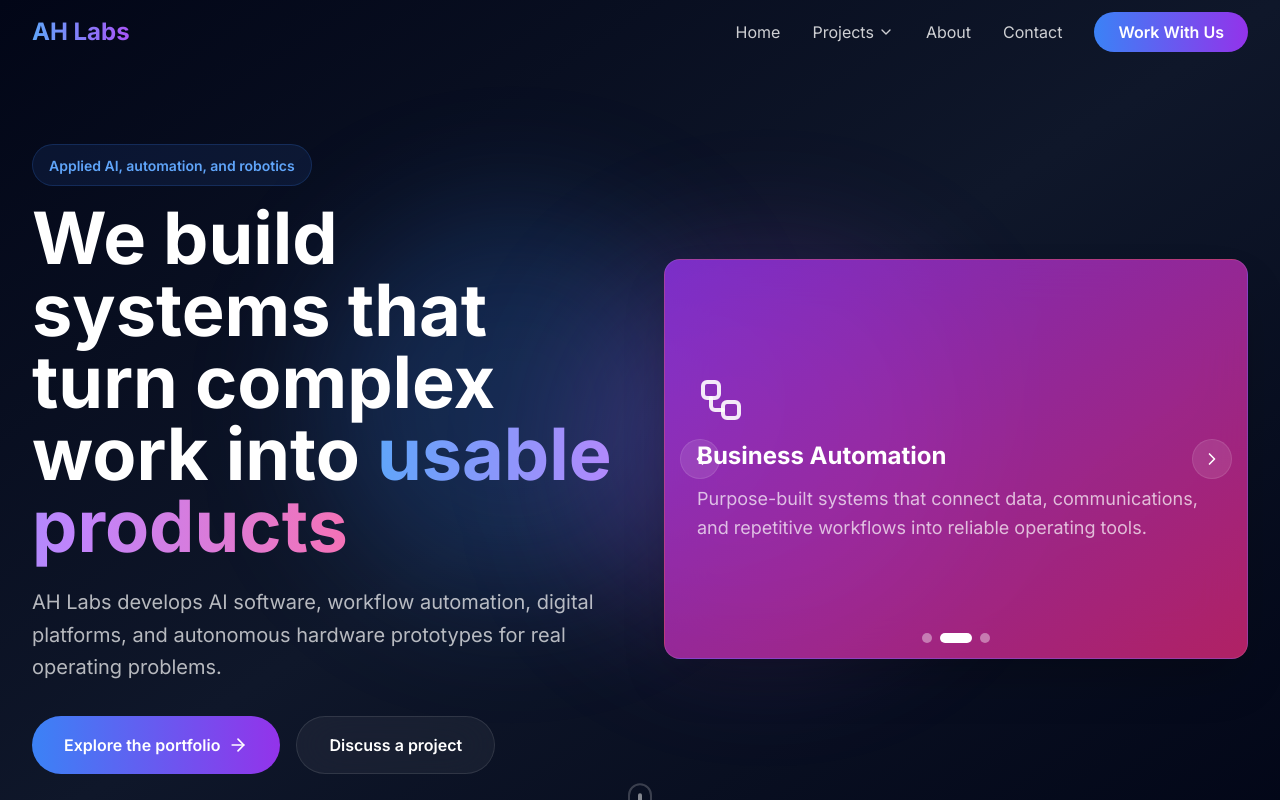
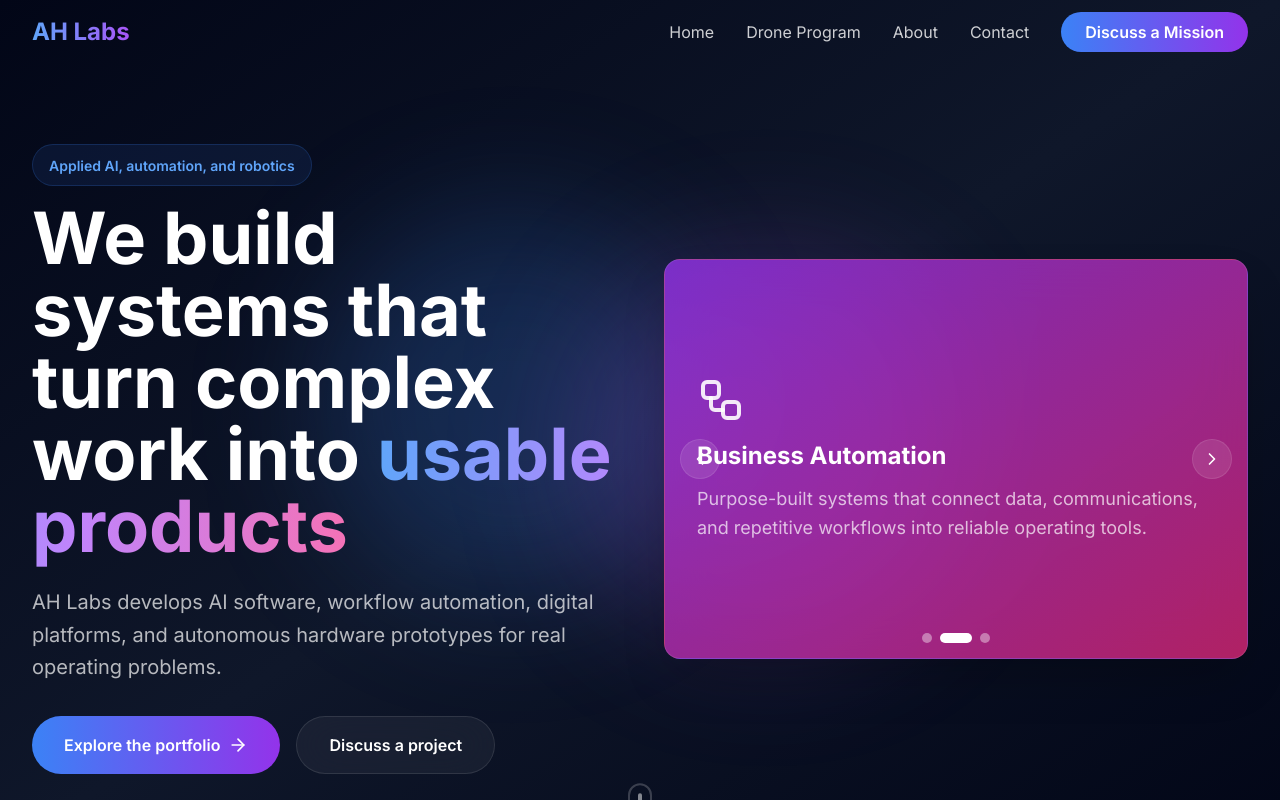
Before and after one commit to humzam241241/AH-Labs-Inc, a Next.js app: page / in a window 1280 px wide. Shown: the top 800 px of the page. Built offline with nearby package versions, Linux system fonts and the light colour scheme.

Commit message:
Remove non-drone navigation

```diff
--- a/components/navbar.tsx
+++ b/components/navbar.tsx
@@ -1,20 +1,24 @@
 "use client"
 
-import React, { useState, useEffect } from "react"
+import React, { useEffect, useState } from "react"
 import Link from "next/link"
 import { motion } from "framer-motion"
-import { Menu, X, ChevronDown } from "lucide-react"
+import { Menu, X } from "lucide-react"
 import { cn } from "@/lib/utils"
+
+const links = [
+  { href: "/", label: "Home" },
+  { href: "/projects/drone", label: "Drone Program" },
+  { href: "/about", label: "About" },
+  { href: "/contact", label: "Contact" },
+]
 
 export function Navbar() {
   const [isScrolled, setIsScrolled] = useState(false)
   const [isMobileMenuOpen, setIsMobileMenuOpen] = useState(false)
-  const [isProjectsOpen, setIsProjectsOpen] = useState(false)
 
   useEffect(() => {
-    const handleScroll = () => {
-      setIsScrolled(window.scrollY > 20)
-    }
+    const handleScroll = () => setIsScrolled(window.scrollY > 20)
     window.addEventListener("scroll", handleScroll)
     return () => window.removeEventListener("scroll", handleScroll)
   }, [])
@@ -40,72 +44,26 @@ export function Navbar() {
           </Link>
 
           <div className="hidden md:flex items-center space-x-8">
+            {links.map((link) => (
               <Link
-              href="/"
+                key={link.href}
+                href={link.href}
                 className="text-white/80 hover:text-white transition-colors"
               >
-              Home
+                {link.label}
               </Link>
-
-            <div
-              className="relative"
-              onMouseEnter={() => setIsProjectsOpen(true)}
-              onMouseLeave={() => setIsProjectsOpen(false)}
-            >
-              <Link
-                href="/projects"
-                className="flex items-center space-x-1 text-white/80 hover:text-white transition-colors py-2 px-3 -mx-3 rounded-lg hover:bg-white/5 min-w-[100px]"
-              >
-                <span>Projects</span>
-                <ChevronDown className="w-4 h-4" />
-              </Link>
-
-              {isProjectsOpen && (
-                <motion.div
-                  initial={{ opacity: 0, y: 10 }}
-                  animate={{ opacity: 1, y: 0 }}
-                  className="absolute top-full left-0 mt-2 w-48 bg-slate-900/95 backdrop-blur-xl border border-white/10 rounded-lg shadow-xl overflow-hidden"
-                >
-                  <Link
-                    href="/projects/chattybot"
-                    className="block px-4 py-3 text-white/80 hover:text-white hover:bg-white/5 transition-colors"
-                  >
-                    ChattyBot
-                  </Link>
-                  <Link
-                    href="/projects/drone"
-                    className="block px-4 py-3 text-white/80 hover:text-white hover:bg-white/5 transition-colors"
-                  >
-                    Drone Systems
-                  </Link>
-                </motion.div>
-              )}
-            </div>
-
-            <Link
-              href="/about"
-              className="text-white/80 hover:text-white transition-colors"
-            >
-              About
-            </Link>
-
-            <Link
-              href="/contact"
-              className="text-white/80 hover:text-white transition-colors"
-            >
-              Contact
-            </Link>
-
+            ))}
             <Link
               href="/contact"
               className="px-6 py-2 bg-gradient-to-r from-blue-500 to-purple-600 text-white rounded-full font-semibold hover:shadow-lg hover:shadow-purple-500/50 transition-all"
             >
-              Work With Us
+              Discuss a Mission
             </Link>
           </div>
 
           <button
             className="md:hidden text-white"
+            aria-label="Toggle navigation"
             onClick={() => setIsMobileMenuOpen(!isMobileMenuOpen)}
           >
             {isMobileMenuOpen ? <X /> : <Menu />}
@@ -120,55 +78,16 @@ export function Navbar() {
           className="md:hidden bg-slate-950/95 backdrop-blur-xl border-b border-white/10"
         >
           <div className="px-4 py-4 space-y-3">
+            {links.map((link) => (
               <Link
-              href="/"
+                key={link.href}
+                href={link.href}
                 className="block text-white/80 hover:text-white transition-colors py-2"
                 onClick={() => setIsMobileMenuOpen(false)}
               >
-              Home
+                {link.label}
               </Link>
-            <Link
-              href="/projects"
-              className="block text-white/80 hover:text-white transition-colors py-2 font-medium"
-              onClick={() => setIsMobileMenuOpen(false)}
-            >
-              Projects
-            </Link>
-            <Link
-              href="/projects/chattybot"
-              className="block text-white/80 hover:text-white transition-colors py-2 pl-4"
-              onClick={() => setIsMobileMenuOpen(false)}
-            >
-              ChattyBot
-            </Link>
-            <Link
-              href="/projects/drone"
-              className="block text-white/80 hover:text-white transition-colors py-2 pl-4"
-              onClick={() => setIsMobileMenuOpen(false)}
-            >
-              Drone Systems
-            </Link>
-            <Link
-              href="/about"
-              className="block text-white/80 hover:text-white transition-colors py-2"
-              onClick={() => setIsMobileMenuOpen(false)}
-            >
-              About
-            </Link>
-            <Link
-              href="/contact"
-              className="block text-white/80 hover:text-white transition-colors py-2"
-              onClick={() => setIsMobileMenuOpen(false)}
-            >
-              Contact
-            </Link>
-            <Link
-              href="/contact"
-              className="block px-6 py-2 bg-gradient-to-r from-blue-500 to-purple-600 text-white rounded-full font-semibold text-center"
-              onClick={() => setIsMobileMenuOpen(false)}
-            >
-              Work With Us
-            </Link>
+            ))}
           </div>
         </motion.div>
       )}
```
Lines whose indentation alone changed are shown as unchanged.
